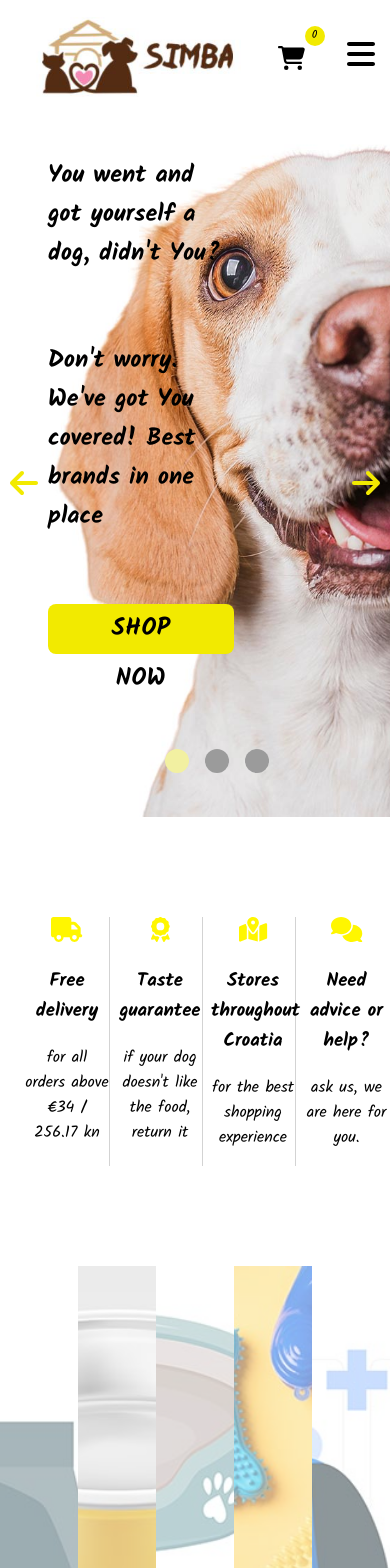
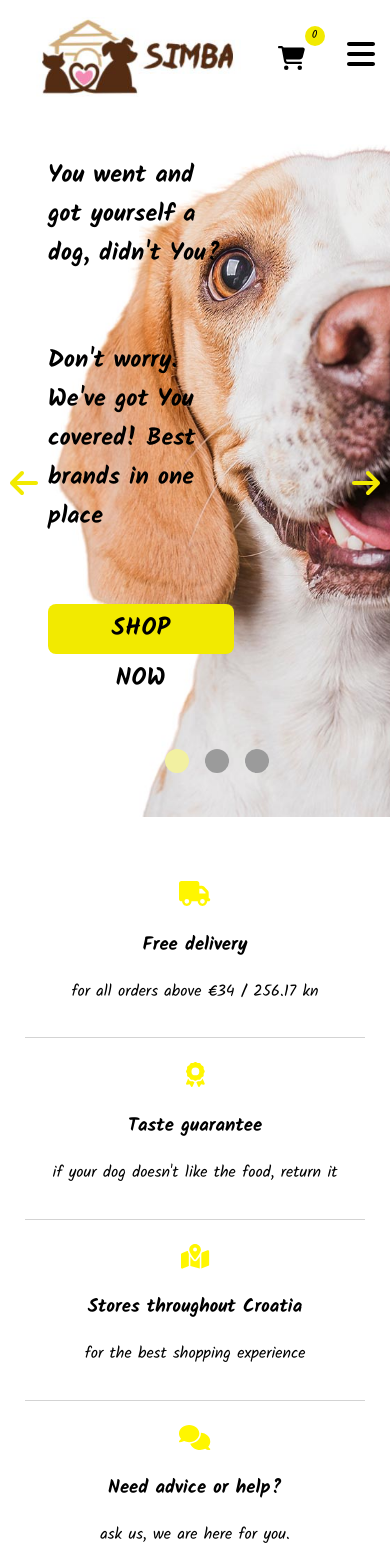
Before and after one commit to marina-knez/pet-shop, a React (Create React App) app: page / in a window 390 px wide. Shown: the top 1568 px of the page. Built offline with nearby package versions, Linux system fonts and the light colour scheme.

Commit message:
adjust widget styles for mobile view

```diff
--- a/src/components/widget/widget.styles.ts
+++ b/src/components/widget/widget.styles.ts
@@ -8,6 +8,12 @@ export const WidgetContainer = styled.div`
     justify-items: center;
     align-content: center;
     padding: 100px 25px;
+
+    @media screen and (max-width: 768px) {
+        grid-template-columns: repeat(1, 100%);
+        grid-template-rows: repeat(4, 25%);
+        grid-gap: 1.5rem;
+    }
 `;
 
 export const WidgetItem = styled.section`
@@ -15,8 +21,17 @@ export const WidgetItem = styled.section`
     border-right: 1px solid lightgrey;
     width: 100%;
 
+    @media screen and (max-width: 768px) {
+        border-right: none;
+        border-bottom: 1px solid lightgrey;
+    }
+
     &:last-child {
         border-right: none;
+
+        @media screen and (max-width: 768px) {
+        border-bottom: none;
+    }
     }
 
     & span > svg {
```
